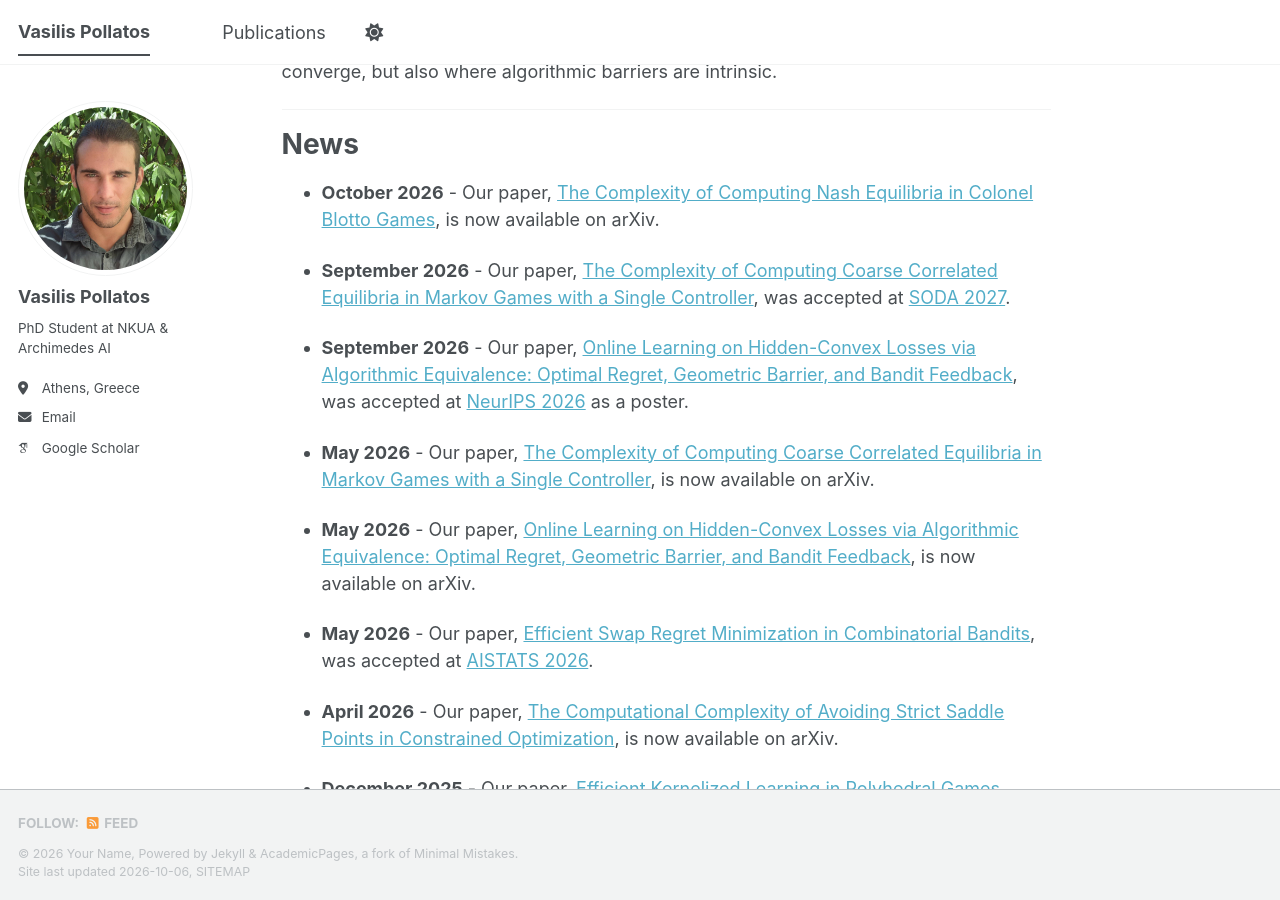
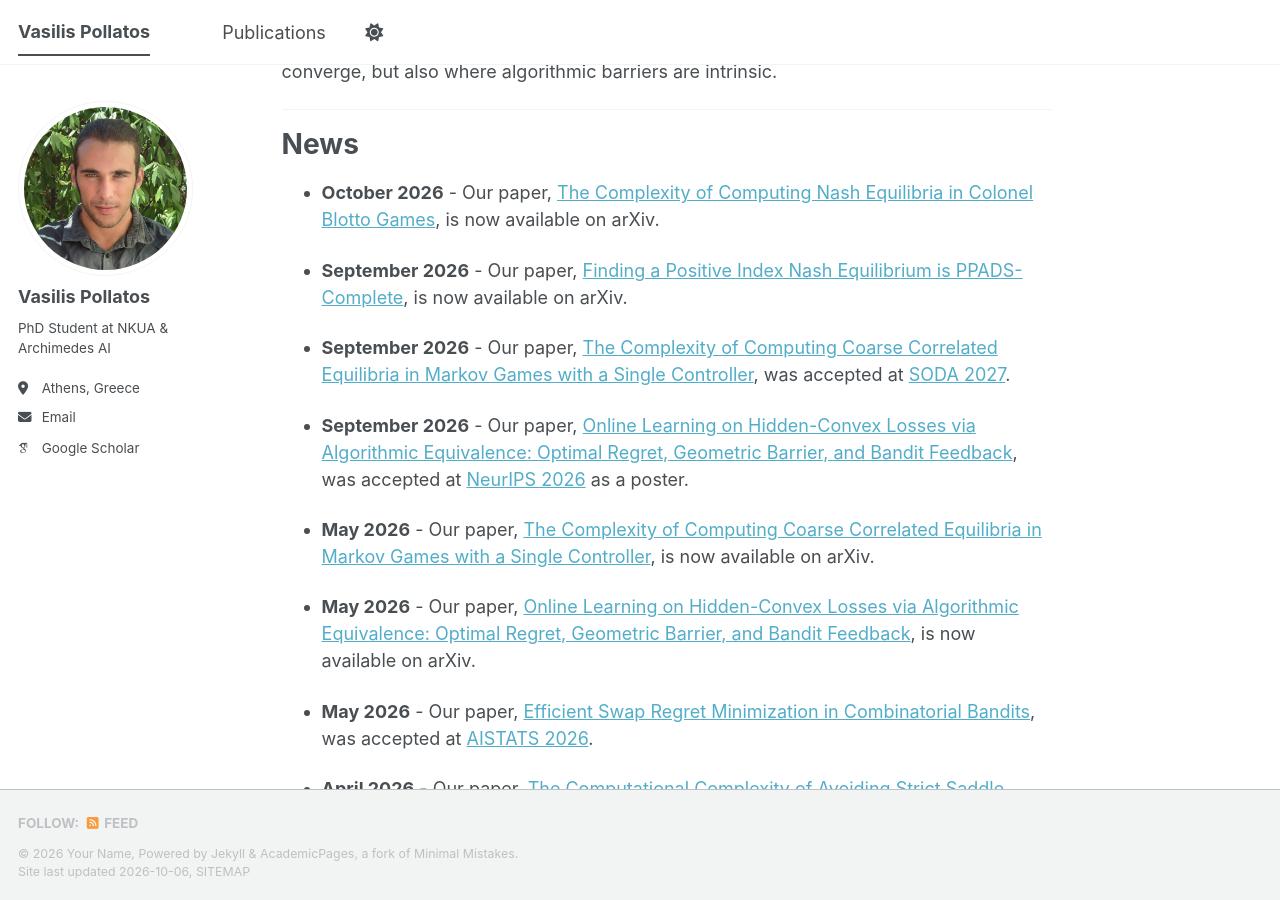
Before and after one commit to vaspoll/vaspoll.github.io, a Jekyll site: the page built from _pages/about.md, in a window 1280 px wide and 900 px high, scrolled down 532 px. Built offline with Jekyll 4.4.1, drawn with Linux system fonts in a browser that asks for light colours; some web fonts are replaced; a script bundle is joined from its source files by our own code; library files that are not in the unit come from our copies.

Commit message:
Update about.md

```diff
--- a/_pages/about.md
+++ b/_pages/about.md
@@ -22,6 +22,8 @@ News
 
 * **October 2026** - Our paper, [The Complexity of Computing Nash Equilibria in Colonel Blotto Games](https://arxiv.org/abs/2610.05956), is now available on arXiv.
 
+* **September 2026** - Our paper, [Finding a Positive Index Nash Equilibrium is PPADS-Complete](https://arxiv.org/abs/2609.23879), is now available on arXiv.
+
 * **September 2026** - Our paper, [The Complexity of Computing Coarse Correlated Equilibria in Markov Games with a Single Controller](https://arxiv.org/abs/2607.10897), was accepted at [SODA 2027](https://www.siam.org/conferences-events/siam-conferences/soda27/).
 
 * **September 2026** - Our paper, [Online Learning on Hidden-Convex Losses via Algorithmic Equivalence: Optimal Regret, Geometric Barrier, and Bandit Feedback](https://arxiv.org/abs/2605.26373), was accepted at [NeurIPS 2026](https://neurips.cc/Conferences/2026) as a poster.
```
